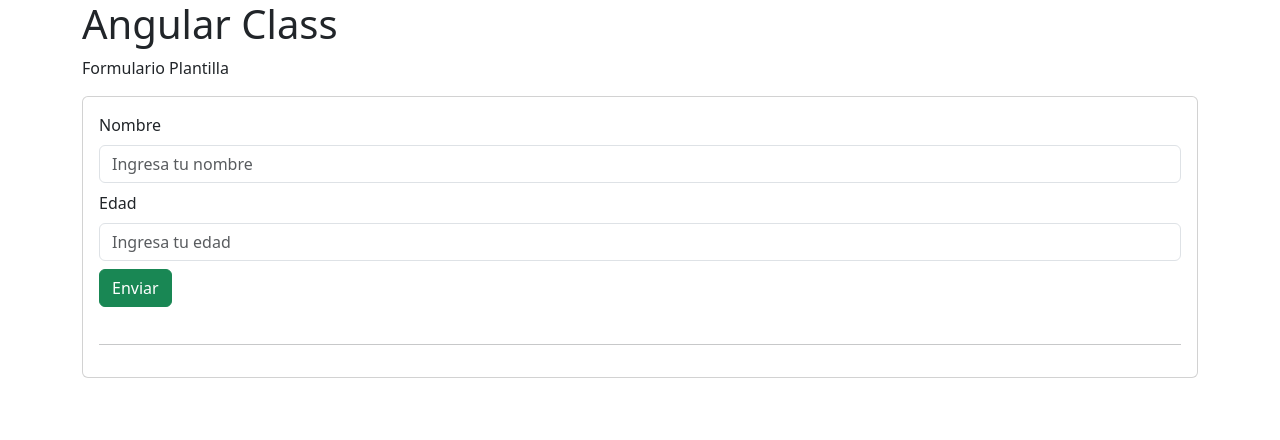
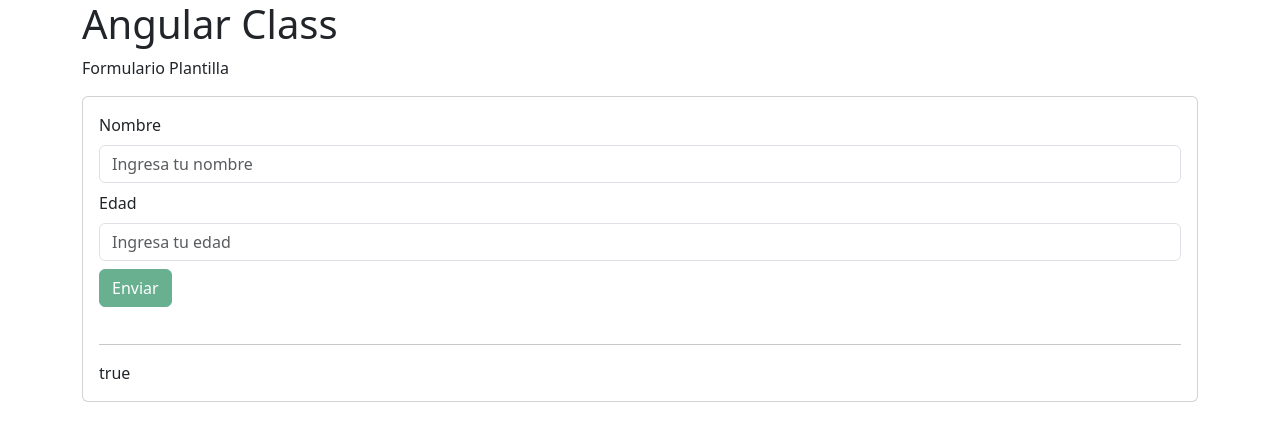
Before and after one commit to wilmarcabezas/angular-clase-01, an Angular app: page / in a window 1280 px wide. Shown: the top 440 px of the page. Built offline with nearby package versions, Linux system fonts and the light colour scheme.

Commit message:
Estados del Formulario

```diff
--- a/src/app/formulario-plantilla/formulario-plantilla.component.html
+++ b/src/app/formulario-plantilla/formulario-plantilla.component.html
@@ -2,7 +2,7 @@
 <div class="card">
     <div class="card-body">
 
-        <form (ngSubmit)="procesarForm()">
+        <form (ngSubmit)="procesarForm()" #formContact="ngForm">
             <div class="mb-2">
                 <label class="form-label">
                     Nombre
@@ -26,12 +26,12 @@
                     Edad Obligatorio
                  </div>
             </div>
-            <button class="btn btn-success mt-2">Enviar</button>
+            <button [disabled]="formContact.invalid" class="btn btn-success mt-2">Enviar</button>
         </form>
         <pre>{{ persona.nombre }} {{persona.edad}}</pre>
         <hr/>
 
-
+        {{formContact.invalid}}
 
     </div>
 </div>
```
